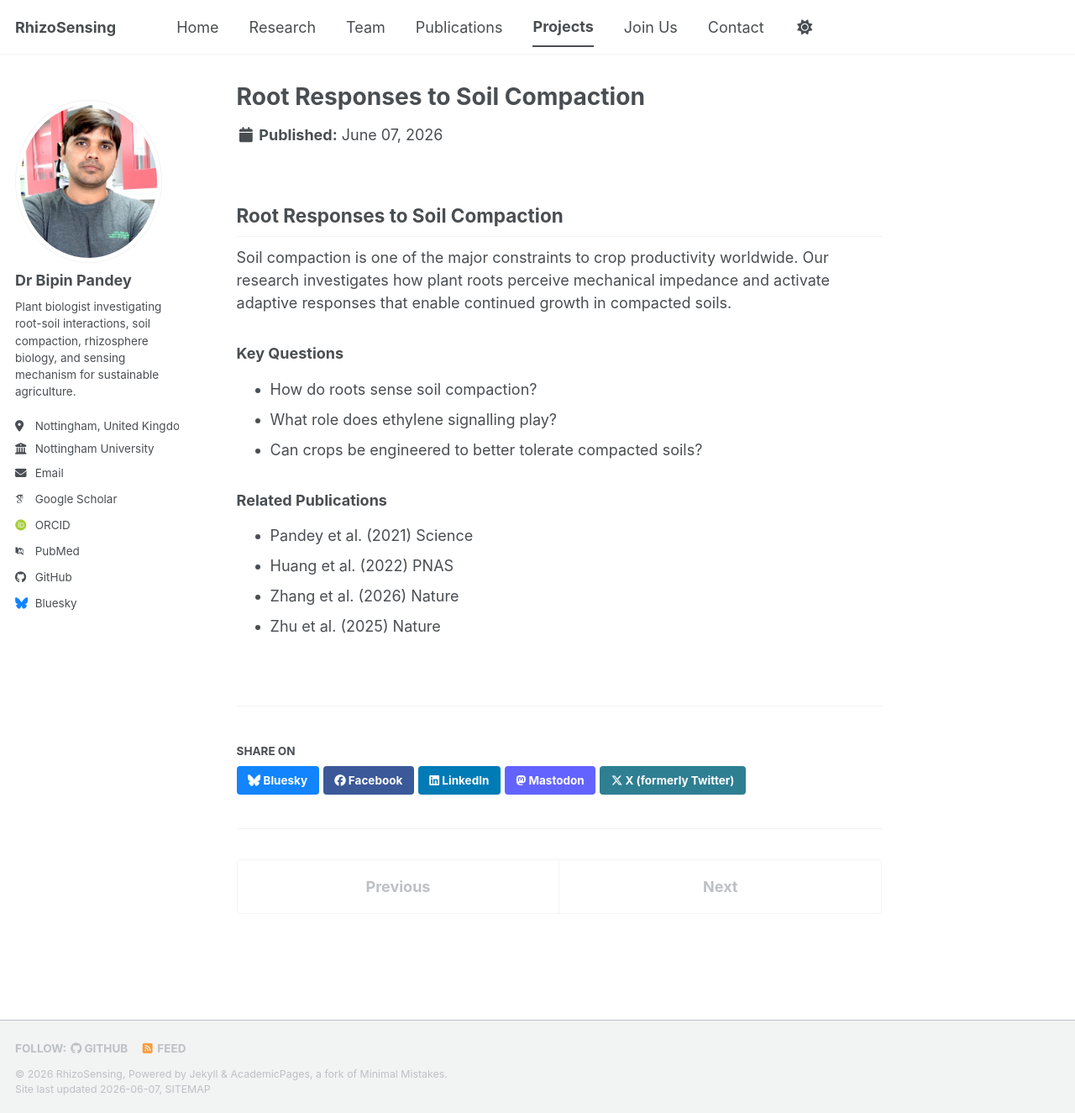
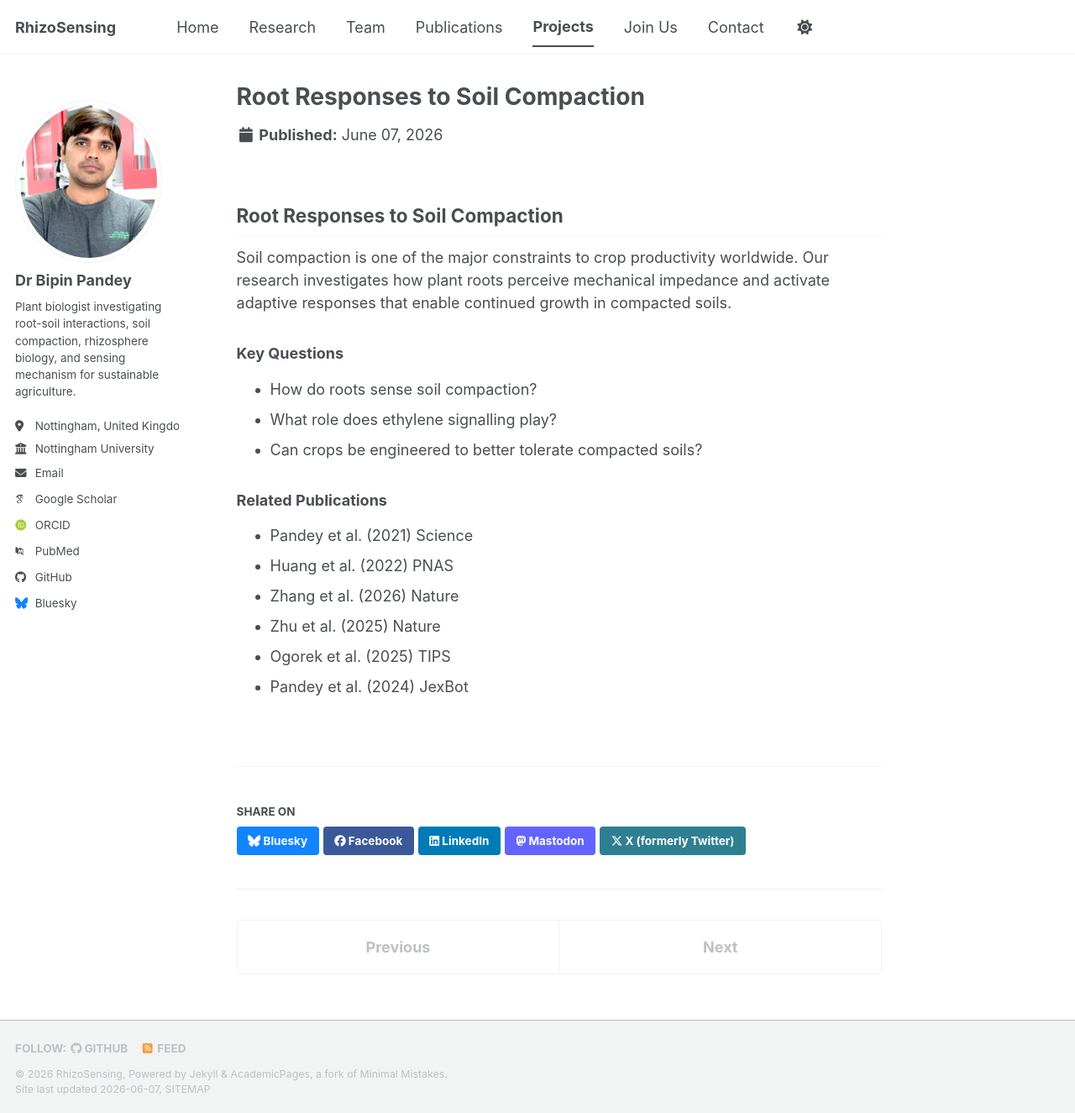
Before and after one commit to bipinkbiotech/rhizosensing.github.io, a Jekyll site: the page built from _portfolio/soil-compaction.md, in a window 1280 px wide and 1325 px high. Shown: the whole window at 84% size. Built offline with Jekyll 4.4.1, drawn with Linux system fonts in a browser that asks for light colours; some web fonts are replaced; a script bundle is joined from its source files by our own code; library files that are not in the unit come from our copies.

Commit message:
Update soil-compaction.md

```diff
--- a/_portfolio/soil-compaction.md
+++ b/_portfolio/soil-compaction.md
@@ -21,3 +21,5 @@ Soil compaction is one of the major constraints to crop productivity worldwide.
 * Huang et al. (2022) PNAS
 * Zhang et al. (2026) Nature
 * Zhu et al. (2025) Nature
+* Ogorek et al. (2025) TIPS
+* Pandey et al. (2024) JexBot
```
